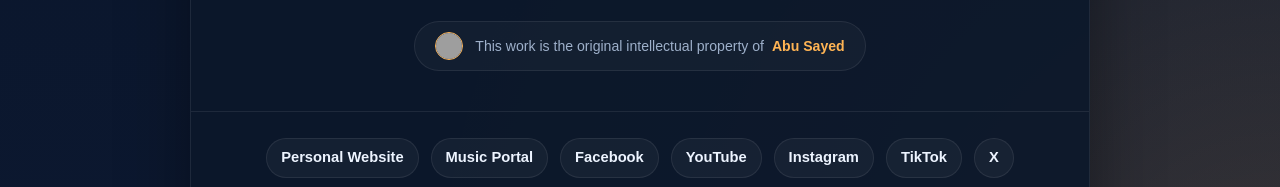
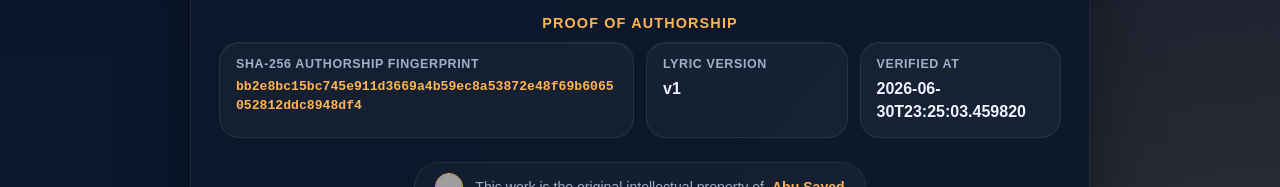
Before and after one commit to ImAbuSayed/ein-blick-zuruck, a plain HTML site: page index.html in a window 1280 px wide. Shown: the part 2426-2613 px from the top of the page. Drawn offline with Linux system fonts and the light colour scheme; grey boxes are pictures that could not be loaded.

Commit message:
feat: update song assets v1 with signed GPG commit [verified]

```diff
--- a/index.html
+++ b/index.html
@@ -14,9 +14,9 @@
     <meta name="keywords" content="Ein Blick zurück, Abu Sayed lyrics, original song lyrics, Abu Sayed original song, Abu Sayed lyricist, Abu Sayed composer, Abu Sayed songwriter, official lyrics">
     <meta name="robots" content="index,follow,max-snippet:-1,max-image-preview:large,max-video-preview:-1">
     <meta name="referrer" content="strict-origin-when-cross-origin">
-    <meta name="description" content="The official lyric sheet for &#x27;Ein Blick zurück&#x27; by Abu Sayed. This song is an original creative work, written and composed by the artist.">
+    <meta name="description" content="Explore the official lyrics of &#x27;Ein Blick zurück&#x27;, a unique musical creation written and composed by Abu Sayed.">
     <meta property="og:title" content="Ein Blick zurück - Original Lyrics by Abu Sayed">
-    <meta property="og:description" content="The official lyric sheet for &#x27;Ein Blick zurück&#x27; by Abu Sayed. This song is an original creative work, written and composed by the artist.">
+    <meta property="og:description" content="Explore the official lyrics of &#x27;Ein Blick zurück&#x27;, a unique musical creation written and composed by Abu Sayed.">
     <meta property="og:type" content="music.song">
     <meta property="og:url" content="https://imabusayed.github.io/ein-blick-zuruck/">
     <meta property="og:site_name" content="Abu Sayed Music">
@@ -24,7 +24,7 @@
     <meta name="last-modified" content="2026-06-30 14:52:47">
     <meta name="twitter:card" content="summary_large_image">
     <meta name="twitter:title" content="Ein Blick zurück - Original Lyrics by Abu Sayed">
-    <meta name="twitter:description" content="The official lyric sheet for &#x27;Ein Blick zurück&#x27; by Abu Sayed. This song is an original creative work, written and composed by the artist.">
+    <meta name="twitter:description" content="Explore the official lyrics of &#x27;Ein Blick zurück&#x27;, a unique musical creation written and composed by Abu Sayed.">
     <link rel="canonical" href="https://imabusayed.github.io/ein-blick-zuruck/">
     <link rel="sitemap" type="application/xml" title="Sitemap" href="https://imabusayed.github.io/ein-blick-zuruck/sitemap.xml">
     <link rel="author" href="https://github.com/ImAbuSayed">
@@ -100,7 +100,7 @@
       "@id": "https://imabusayed.github.io/ein-blick-zuruck#webpage",
       "url": "https://imabusayed.github.io/ein-blick-zuruck/",
       "name": "Ein Blick zurück - Original Lyrics by Abu Sayed",
-      "description": "The official lyric sheet for 'Ein Blick zurück' by Abu Sayed. This song is an original creative work, written and composed by the artist.",
+      "description": "Explore the official lyrics of 'Ein Blick zurück', a unique musical creation written and composed by Abu Sayed.",
       "isPartOf": {
         "@id": "https://music.abusayed.com.bd/#website"
       },
@@ -537,7 +537,7 @@
 
         <div class="controls">
             <button class="btn-speak" id="speakBtn" title="Read the lyrics aloud"><span id="speakText">Read Aloud</span></button>
-            <a href="https://music.abusayed.com.bd/Licensing/?https://imabusayed.github.io/ein-blick-zuruck/" class="btn-license" title="Get licensing for this song" target="_blank">License this song: Ein Blick zurück</a>
+            <a href="https://music.abusayed.com.bd/Licensing/?https://imabusayed.github.io/ein-blick-zuruck/" class="btn-license" title="Get licensing for this song" target="_blank">Commercial Licensing for Ein Blick zurück</a>
 
         </div>
         <br>
@@ -612,6 +612,26 @@
             <div class="meta-card">
                 <span class="meta-label">Publisher</span>
                 <strong>Abu Sayed Music</strong>
+            </div>
+
+                </div>
+            </div>
+
+            <div class="details-block">
+                <div class="details-title">Proof of Authorship</div>
+                <div class="meta-grid">
+
+            <div class="meta-card" style="grid-column: span 2;">
+                <span class="meta-label">SHA-256 Authorship Fingerprint</span>
+                <strong style="word-break: break-all; font-family: monospace; font-size: 0.82rem; color: var(--accent);">bb2e8bc15bc745e911d3669a4b59ec8a53872e48f69b6065052812ddc8948df4</strong>
+            </div>
+            <div class="meta-card">
+                <span class="meta-label">Lyric Version</span>
+                <strong>v1</strong>
+            </div>
+            <div class="meta-card">
+                <span class="meta-label">Verified At</span>
+                <strong>2026-06-30T23:25:03.459820</strong>
             </div>
 
                 </div>
```
Also changed, not shown: excerpts/Bridge-Preview.txt (added), excerpts/Chorus-Preview.txt (added), excerpts/Final-Chorus-Preview.txt (added), excerpts/Hook-Preview.txt (added), excerpts/Pre-Chorus-2-Preview.txt (added), excerpts/Pre-Chorus-3-Preview.txt (added), excerpts/Pre-Chorus-Preview.txt (added), excerpts/Verse-1-Preview.txt (added), excerpts/Verse-2-Preview.txt (added), excerpts/Verse-3-Preview.txt (added), hashes.txt (added), llms.txt, lyrics_backup/2026-06-30_ein-blick-zuruck-v1.txt (added), manifest.json (added), 1 other file.
